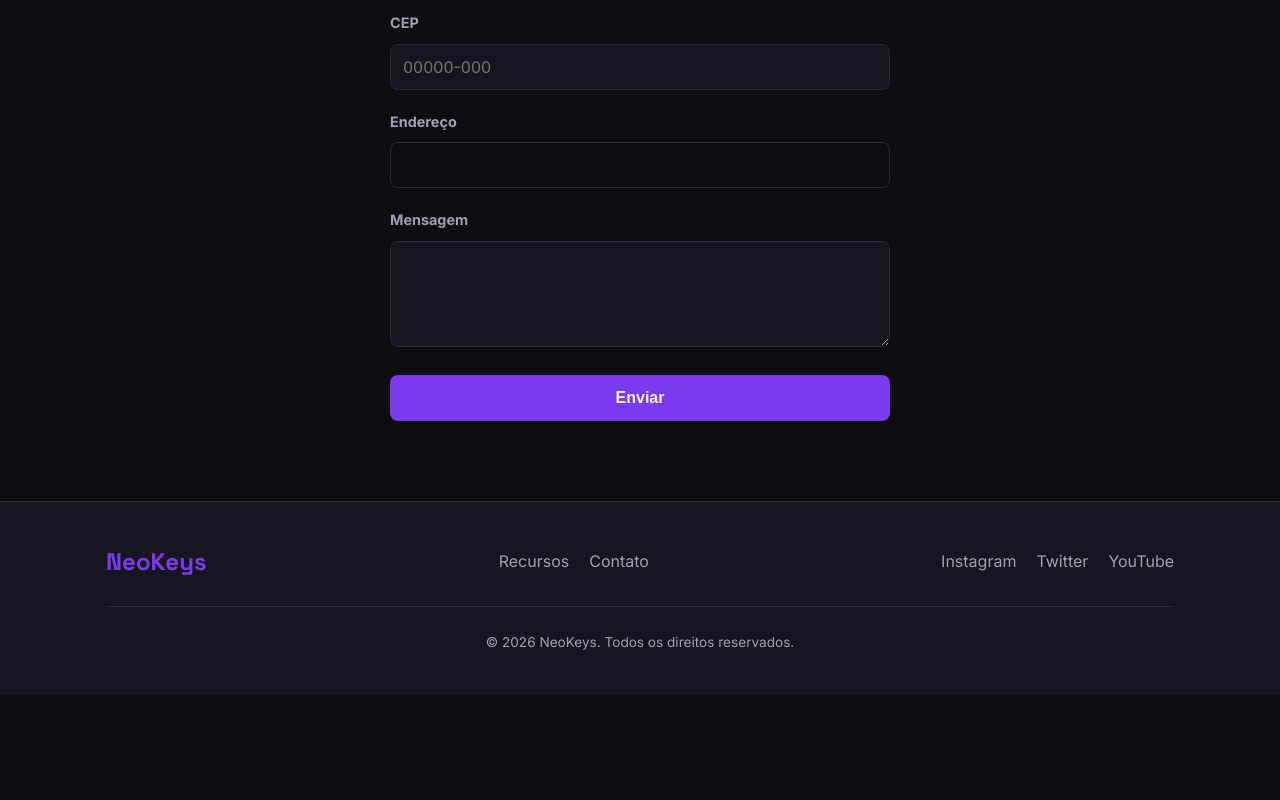
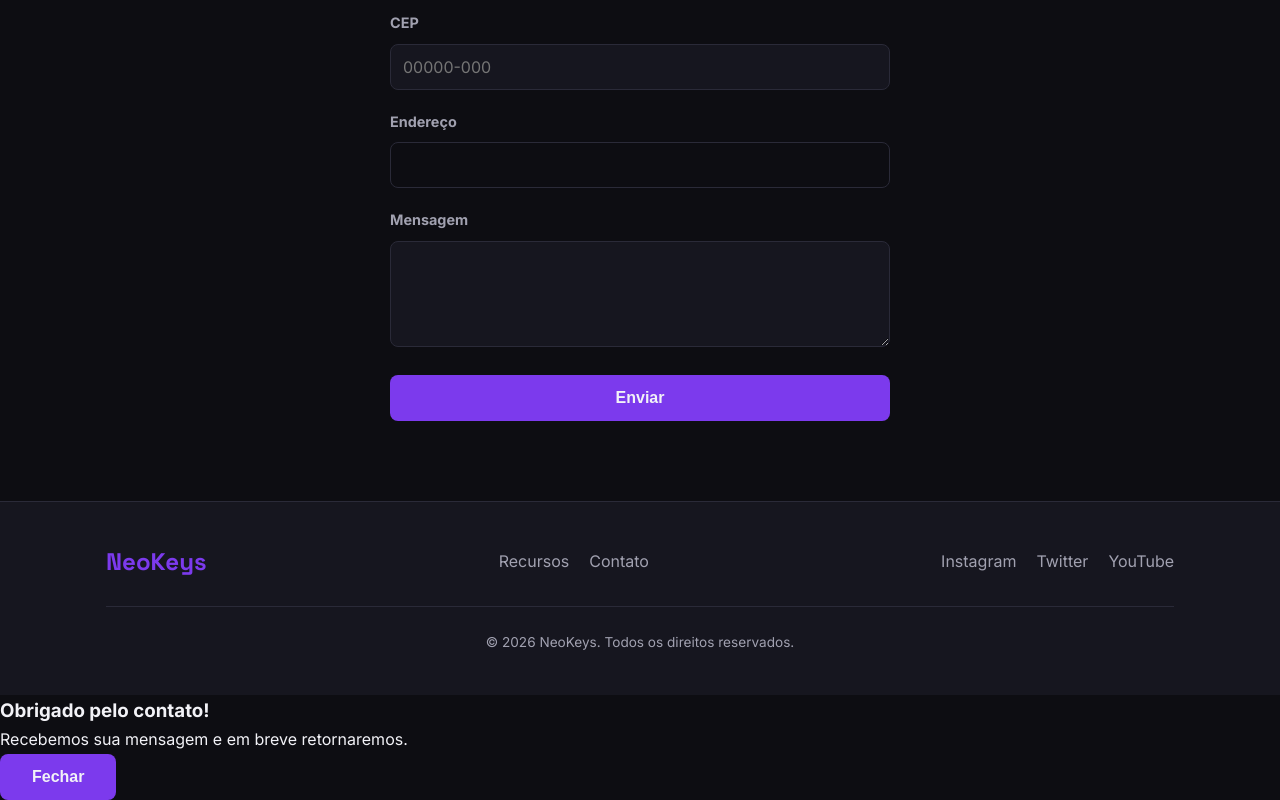
Before and after one commit to rafael-kuchla-flores/teclado-magnetico-landing, a website: page index.html in a window 1280 px wide. Shown: the part 1819-2619 px from the top of the page. Before the commit the page ends 2514 px from the top, so only its background shows below. Drawn offline with Linux system fonts and the light colour scheme.

Commit message:
feat: adiciona estrutura HTML da modal de agradecimento

```diff
--- a/index.html
+++ b/index.html
@@ -147,6 +147,15 @@
         </p>
       </div>
     </footer>
+    <div class="modal-overlay" id="modal-agradecimento">
+      <div class="modal">
+        <h3>Obrigado pelo contato!</h3>
+        <p id="modal-mensagem">
+          Recebemos sua mensagem e em breve retornaremos.
+        </p>
+        <button class="btn" id="btn-fechar-modal">Fechar</button>
+      </div>
+    </div>
     <script src="js/script.js"></script>
   </body>
 </html>
```
